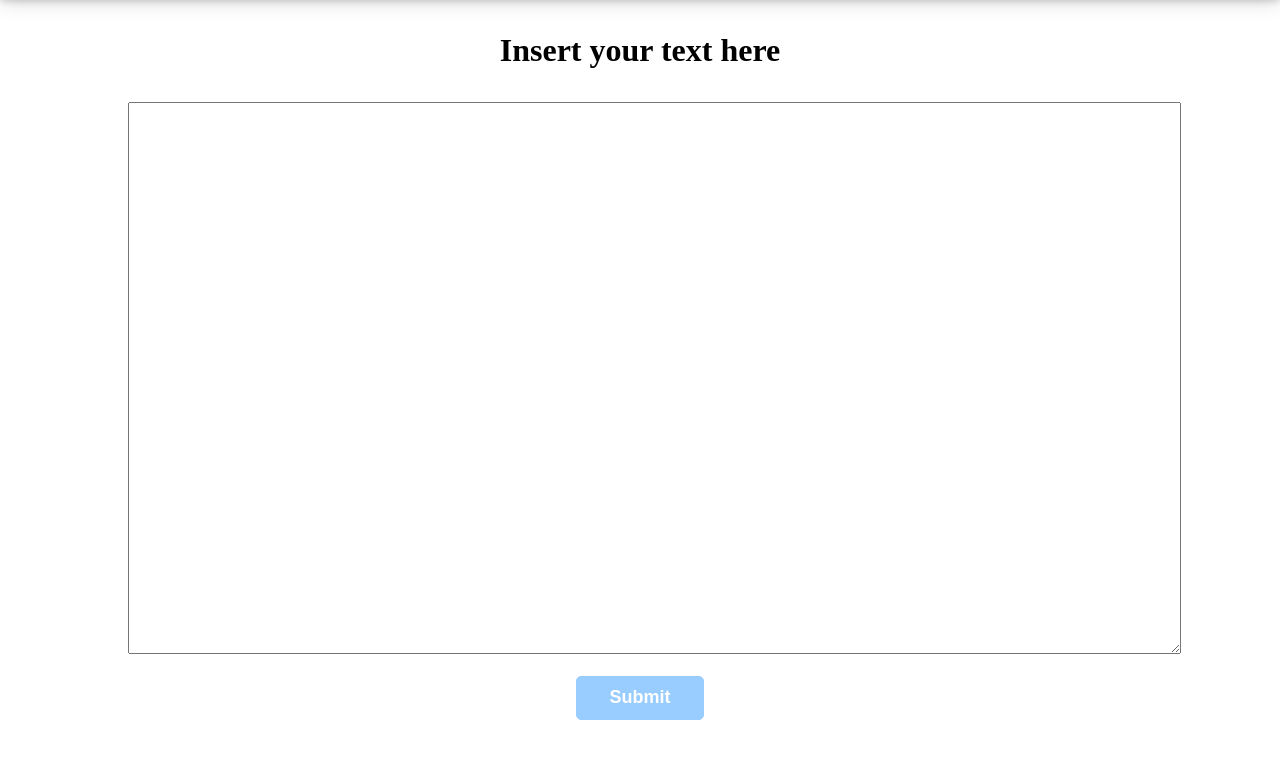
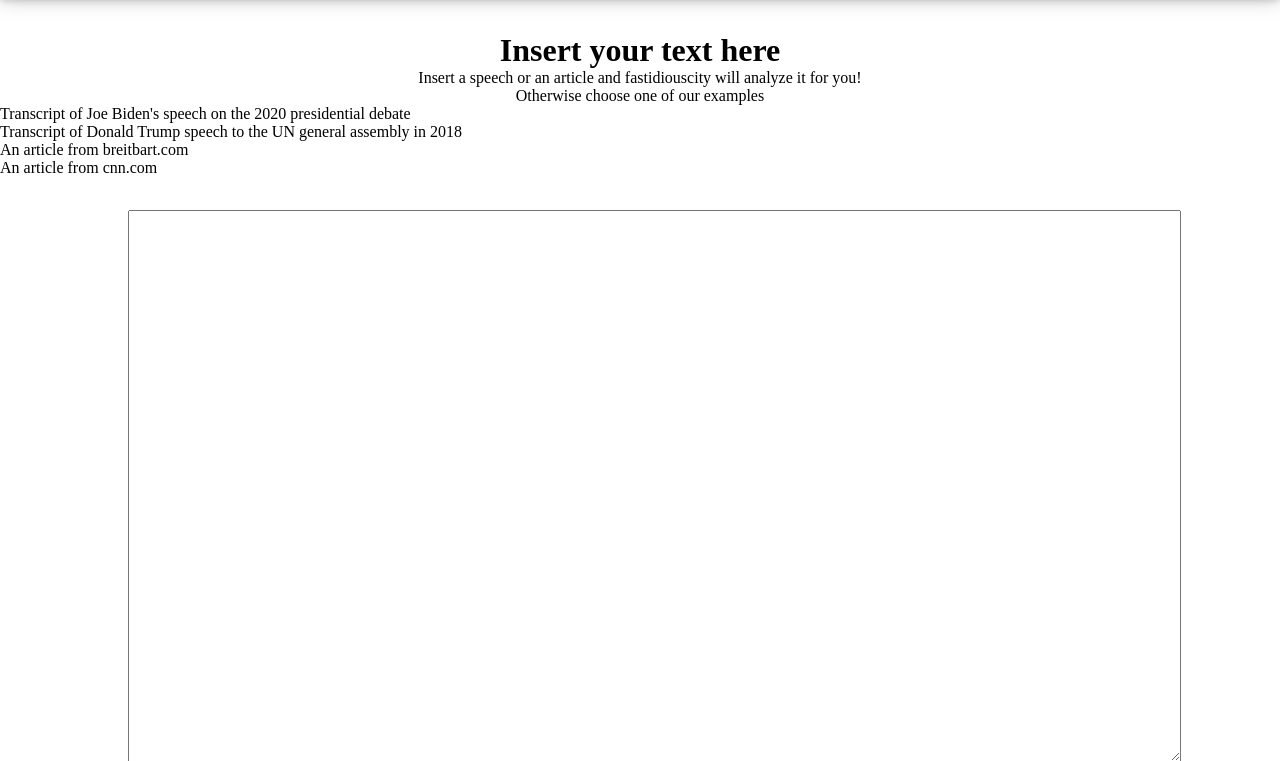
Before and after one commit to steflyx/fastidiouscity, a Flask app: page / in a window 1280 px wide. Shown: the part 70-831 px from the top of the page. Run offline with Flask 2, Linux system fonts and the light colour scheme; parts of the project's set-up code (start-up, migrations or seed data) failed here and were passed over.

Commit message:
Update input_form_container.html

```diff
--- a/templates/input_form_container.html
+++ b/templates/input_form_container.html
@@ -1,5 +1,13 @@
 <div id="form-container">
 	<h1>Insert your text here</h1>
+	<p style='text-align: center'>Insert a speech or an article and fastidiouscity will analyze it for you!</p>
+	<p style='text-align: center'>Otherwise choose one of our examples</p>
+	<ul id='example-list'>
+	    <li>Transcript of Joe Biden's speech on the 2020 presidential debate</li>
+	    <li>Transcript of Donald Trump speech to the UN general assembly in 2018</li>
+	    <li>An article from breitbart.com</li>
+	    <li>An article from cnn.com</li>
+	</ul>
 	<form id="form-text">
 		<textarea class='input-textarea' id="user-text-input" name='text'></textarea>
 		<input type='Button' id='submit-text' value="Submit">
```
